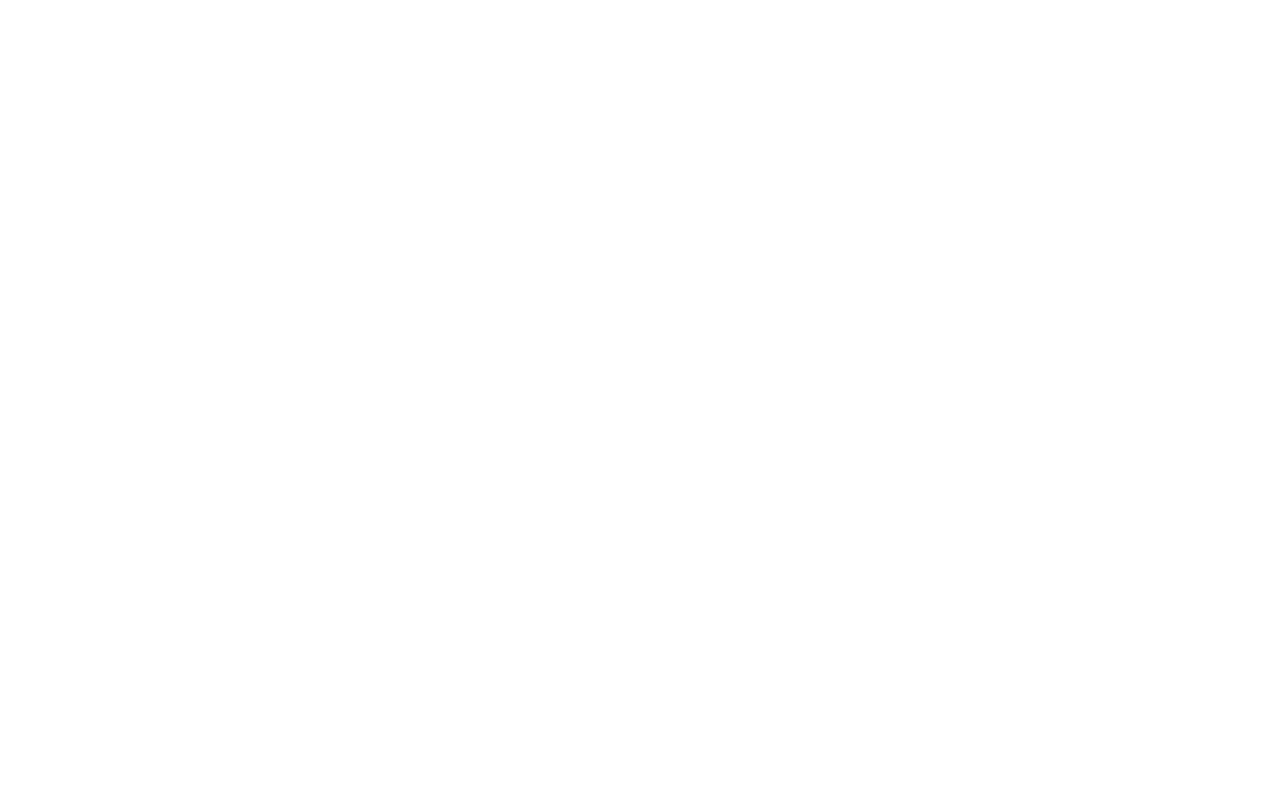
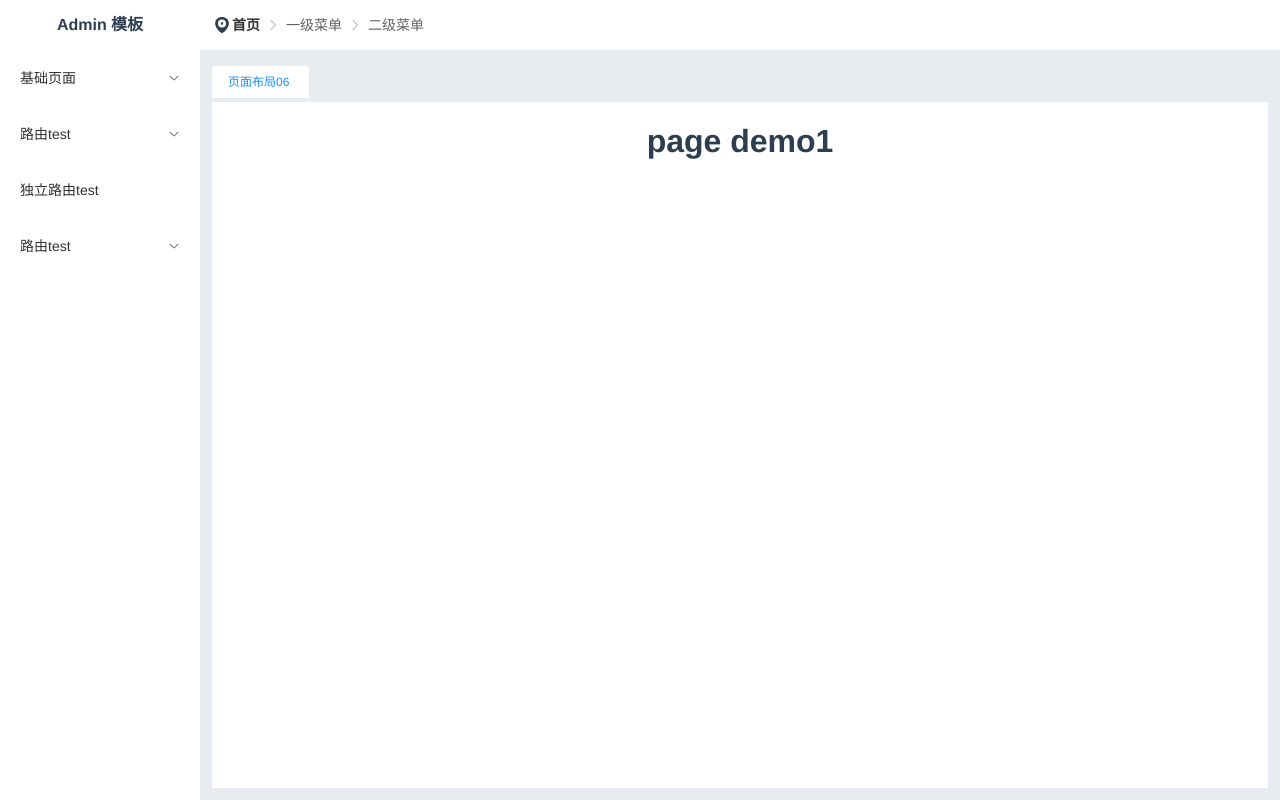
Before and after one commit to myliuxia/templates, a Vue app in the folder vite-vue3-admin/: page /test4/test_6 in a window 1280 px wide. Before the commit this address had no page. Built offline with nearby package versions, Linux system fonts and the light colour scheme.

Commit message:
vite-vue3-admin update

```diff
--- a/vite-vue3-admin/src/assets/style/theme/layout.scss
+++ b/vite-vue3-admin/src/assets/style/theme/layout.scss
@@ -17,6 +17,7 @@
       display: flex;
       flex-direction: column;
       flex: 1;
+      overflow: hidden;
     }
     .layout_content_head {
       height: $--layout-header-height;
@@ -30,15 +31,18 @@
       display: flex;
       flex-direction: column;
       flex: 1;
+      padding: 12px; // TODO
       .tabs_wrapper {
         height: $--history-tabs-height;
         background-color: $--history-tabs-bg-color;
+        width: 100%;
+        display: flex;
+        flex-direction: row;
+        align-items: flex-end;
       }
       .router_view {
         flex: 1;
         box-sizing: border-box;
-        // background-color: $--color-primary-light; // TODO
-        padding: 12px; // TODO
       }
       .router_view_body {
         background-color: #ffffff;
@@ -48,6 +52,70 @@
     }
   }
   /*------ 页面容器布局 End  ------*/
+
+  /*------ 页面tab标签样式 Begin  ------*/
+  .page-tabs {
+    display: block;
+    width: 100%;
+    .el-tabs__header {
+      margin-bottom: 0;
+      user-select: none;
+      border: none;
+      /* el-tabs__item Begin */
+      .el-tabs__item {
+        margin-left: 6px;
+        margin-bottom: -3px;
+        border: none;
+        color: #323a45;
+        background-color: #f6f7fb;
+        position: relative;
+        border-top-left-radius: 4px;
+        border-top-right-radius: 4px;
+        height: 32px;
+        line-height: 32px;
+        padding: 0 16px;
+        font-size: 12px;
+        &:first-child {
+          margin-left: 0;
+        }
+
+        &:not(.is-active):first-child {
+          margin-left: 0px;
+        }
+
+        &:hover {
+          color: $--color-primary;
+        }
+        &.is-active {
+          border-bottom: none;
+          z-index: 1;
+          color: $--color-primary;
+          background-color: $--color-white;
+        }
+        &.is-active.is-closable {
+          padding-left: 16px;
+          padding-right: 16px;
+        }
+        .is-icon-close {
+          &:hover {
+            background-color: $--color-primary;
+            color: $--color-white;
+          }
+        }
+      }
+      /* el-tabs__item End */
+      .el-tabs__nav {
+        border: none;
+        border-radius: 0;
+        margin-bottom: 4px;
+      }
+      .el-tabs__nav-prev,
+      .el-tabs__nav-next {
+        line-height: 32px;
+      }
+    }
+  }
+  /*------ 页面tab标签样式 End  ------*/
 
   /*------ 左侧菜样式 Begin  ------*/
   .aside-menu {
@@ -63,6 +131,7 @@
     .menu-vertical {
       flex: 1;
       width: 200px;
+      border-right: none;
     }
   }
   /*------ 左侧菜样式 End  ------*/
--- a/vite-vue3-admin/src/layout/tabs/index.vue
+++ b/vite-vue3-admin/src/layout/tabs/index.vue
@@ -1,4 +1,5 @@
 <template>
+  <div class="page-tabs">
     <el-tabs
       v-model="current"
       type="card"
@@ -17,9 +18,10 @@
         </template>
       </el-tab-pane>
     </el-tabs>
+  </div>
 </template>
 <script lang="ts" setup>
-import { ref, computed, watch  } from 'vue'
+import { ref, computed, watch } from 'vue'
 import { usePageStore } from '@/store/page'
 import { useRouter } from 'vue-router'
 const router = useRouter()
@@ -29,7 +31,7 @@
 
 let historyPages = computed(() => pageStore.historyPages)
 let currentPath = computed(() => pageStore.currentPath)
-watch(currentPath,(newVal)=>{
+watch(currentPath, (newVal) => {
   current.value = newVal || ''
 })
 const handleChange = (path: any) => {
--- a/vite-vue3-admin/src/router/map.ts
+++ b/vite-vue3-admin/src/router/map.ts
@@ -64,6 +64,60 @@
     component: () => import('@/pages/demo/demo1.vue'),
     pid: ''
   },
+  {
+    id: '4',
+    title: '路由test',
+    icon: 'el-base',
+    pid: ''
+  },
+  {
+    id: '4-1',
+    title: '页面布局01',
+    path: '/test4/test_1',
+    icon: '',
+    pid: '4',
+    component: () => import('@/pages/demo/demo1.vue')
+  },
+  {
+    id: '4-2',
+    title: '页面布局02',
+    path: '/test4/test_2',
+    icon: '',
+    pid: '4',
+    component: () => import('@/pages/demo/demo1.vue')
+  },
+  {
+    id: '4-3',
+    title: '页面布局03',
+    path: '/test4/test_3',
+    icon: '',
+    pid: '4',
+    component: () => import('@/pages/demo/demo1.vue')
+  },
+  {
+    id: '4-4',
+    title: '页面布局01',
+    path: '/test4/test_4',
+    icon: '',
+    pid: '4',
+    component: () => import('@/pages/demo/demo1.vue')
+  },
+  {
+    id: '4-5',
+    title: '页面布局05',
+    path: '/test4/test_5',
+    icon: '',
+    pid: '4',
+    component: () => import('@/pages/demo/demo1.vue')
+  },
+  {
+    id: '4-6',
+    title: '页面布局06',
+    path: '/test4/test_6',
+    icon: '',
+    pid: '4',
+    component: () => import('@/pages/demo/demo1.vue')
+  },
 ]
 
 export default MAPS
```
Lines whose indentation alone changed are shown as unchanged.
